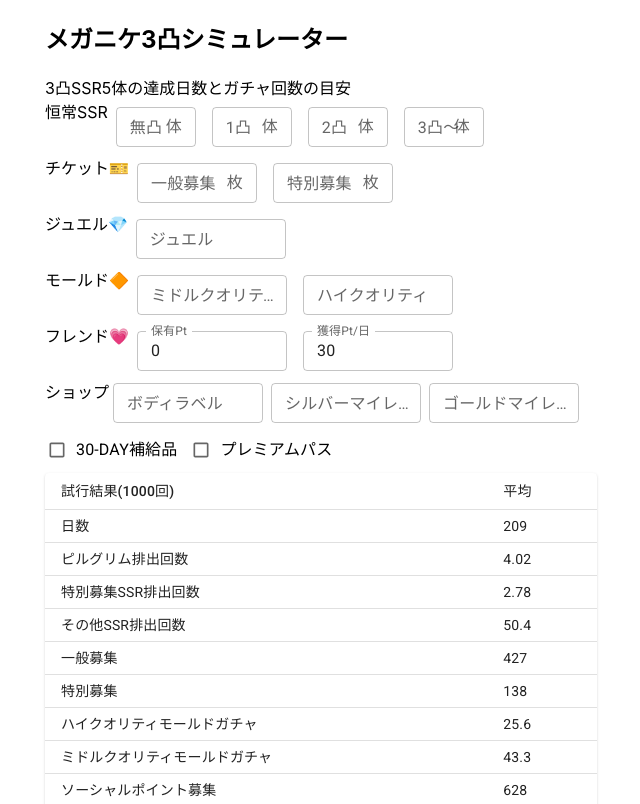
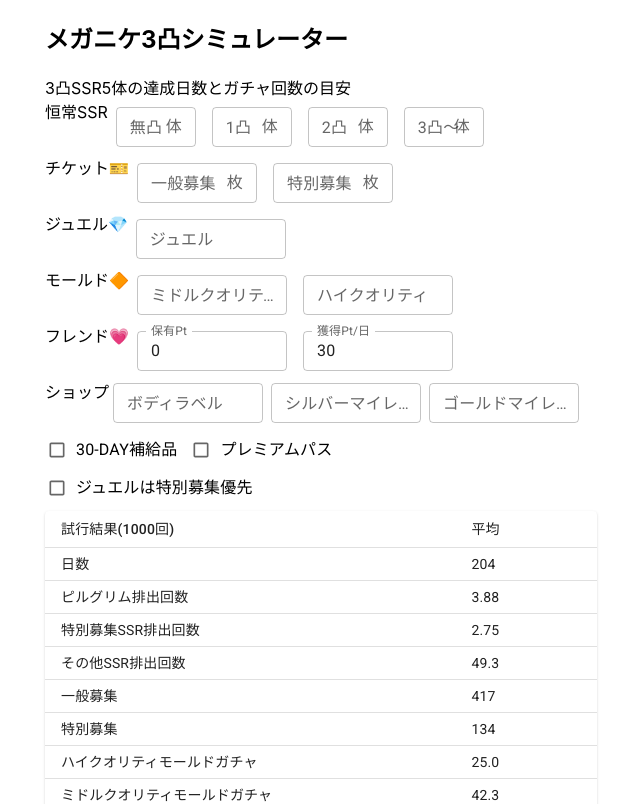
Before and after one commit to taroy5913/nikke-simulator, a React (Create React App) app: page / in a window 1280 px wide. Shown: the top 804 px of the page, without its empty margins (319-959 px from the left). Built offline with nearby package versions, Linux system fonts and the light colour scheme.

Commit message:
#5 select option wheter use gems for advanced nikke or not.

```diff
--- a/src/App.tsx
+++ b/src/App.tsx
@@ -9,8 +9,8 @@ const sortForWishlist = (nikkes: number[]):number[] => {
   return a.concat(b);
 }
 
-const satisfied = (cnt: number[]):boolean => {
-  return cnt.filter(x => x >= 4).length >= 5;
+const satisfied = (nikkes: number[], advancedNikkes: number[]):boolean => {
+  return (advancedNikkes.filter(x => x >= 4).length + nikkes.filter(x => x >= 4).length) >= 5;
 }
 const RewardConfig = {
   eventRewardGems: 300,
@@ -42,6 +42,7 @@ interface Props {
   advancedMileageShopPoints: number;
   useSubscription: boolean;
   usePremiumPass: boolean;
+  useGemsForAdvanced: boolean;
 }
 interface Sample {
   days: number;
@@ -110,6 +111,7 @@ const simulate = (props: Props): Sample => {
       nikkes.push(i);
     }
   }
+  let advancedNikkes: number[] = new Array(100).fill(0);
   let vouchers = props.vouchers;
   let advancedVouchers = props.advancedVouchers;
   let gems = props.gems;
@@ -172,23 +174,14 @@ const simulate = (props: Props): Sample => {
       res.eventRewardMiddleQualityMolds += RewardConfig.eventRewardMiddleQualityMolds;
     }
 
+    // ジュエルを募集チケットに変換
     while (gems >= 300) {
-      const p = Math.random();
-      if (p < 0.035) { // SSR(not pilgrim, 3.5%)
-        nikkes[Math.floor(Math.random() * 15)] += 1;
-        nikkes = sortForWishlist(nikkes);
-        res.numOtherwise += 1;
-      } else if (p < 0.005) { // SSR(pilgrim, 0.5%)
-        nikkes[15 + Math.floor(Math.random() * (nikkes.length - 15))] += 1;
-        res.numPilgrims += 1;
-      } else if (p < 0.43 + 0.04) { // SR(43%)
-        bodyLabelShopPoints += 200;
+      gems -= 300;
+      if (props.useGemsForAdvanced) {
+        advancedVouchers += 1;
       } else {
-        bodyLabelShopPoints += 150;
+        vouchers += 1;
       }
-      gems -= 300;
-      mileageShopPoints += 1;
-      res.vouchers += 1;
     }
 
     // 一般募集
@@ -213,8 +206,18 @@ const simulate = (props: Props): Sample => {
 
     // 特別募集
     while (advancedVouchers > 0) {
+      if (advancedNikkes[Math.floor(t / 15)] >= 4) {
+        // 2週間ごとに特別募集が更新される想定
+        break;
+      }
       const p = Math.random();
       if (p < 0.02) { // Advanced SSR
+        for (let i = 0; i < advancedNikkes.length; ++i) {
+          if (advancedNikkes[i] < 4) {
+            advancedNikkes[i] += 1;
+            break;
+          }
+        }
         res.numAdvanced += 1;
       } else if (p < 0.02 + 0.02) { // normal SSR
         nikkes[Math.floor(Math.random() * nikkes.length)] += 1;
@@ -288,8 +291,18 @@ const simulate = (props: Props): Sample => {
       nikkes = sortForWishlist(nikkes);
       res.spareBodies += 1;
     }
+    while (advancedMileageShopPoints >= 200) {
+      advancedMileageShopPoints -= 200;
+      for (let i = 0; i < advancedNikkes.length; ++i) {
+        if (advancedNikkes[i] < 4) {
+          advancedNikkes[i] += 1;
+          break;
+        }
+      }
+      res.advancedSpareBodies += 1;
+    }
 
-    if (satisfied(nikkes)) {
+    if (satisfied(nikkes, advancedNikkes)) {
       res.days = t + 1;
       break;
     }
@@ -358,7 +371,8 @@ export enum LocalStorageKeys {
   MILEAGE_SHOP_POINTS = "MILEAGE_SHOP_POINTS",
   ADVANCED_MILEAGE_SHOP_POINTS = "ADVANCED_MILEAGE_SHOP_POINTS",
   USE_SUBSCRIPTION = "USE_SUBSCRIPTION",
-  USE_PREMIUM_PASS = "USE_PREMIUM_PASS"
+  USE_PREMIUM_PASS = "USE_PREMIUM_PASS",
+  USE_GEM_FOR_ADVANCED = "USE_GEM_FOR_ADVANCED",
 };
 
 const App = () => {
@@ -379,6 +393,7 @@ const App = () => {
 
   const [useSubscription, setUseSubscription] = React.useState<boolean>(false);
   const [usePremiumPass, setUsePremiumPass] = React.useState<boolean>(false);
+  const [useGemsForAdvanced, setUseGemsForAdvanced] = React.useState<boolean>(false);
 
   const totalSSRUnits = 38; // 6体がピルグリム(2022.12.08にヘルム、ラプラスが恒常に追加)
 
@@ -400,6 +415,7 @@ const App = () => {
     setAdvancedMileageShopPoints(localStorage.getItem(LocalStorageKeys.ADVANCED_MILEAGE_SHOP_POINTS) || "");
     setUseSubscription(localStorage.getItem(LocalStorageKeys.USE_SUBSCRIPTION) === "checked");
     setUsePremiumPass(localStorage.getItem(LocalStorageKeys.USE_PREMIUM_PASS) === "checked");
+    setUseGemsForAdvanced(localStorage.getItem(LocalStorageKeys.USE_GEM_FOR_ADVANCED) === "checked");
   }, []);
 
   React.useEffect(() => {
@@ -450,6 +466,9 @@ const App = () => {
   React.useEffect(() => {
     localStorage.setItem(LocalStorageKeys.USE_PREMIUM_PASS, usePremiumPass ? "checked" : "");
   }, [usePremiumPass]);
+  React.useEffect(() => {
+    localStorage.setItem(LocalStorageKeys.USE_GEM_FOR_ADVANCED, useGemsForAdvanced ? "checked" : "");
+  }, [useGemsForAdvanced]);
 
   const result = predict({
     duplicates: [
@@ -470,7 +489,8 @@ const App = () => {
     mileageShopPoints: Int(mileageShopPoints),
     advancedMileageShopPoints: Int(advancedMileageShopPoints),
     useSubscription,
-    usePremiumPass
+    usePremiumPass,
+    useGemsForAdvanced
   });
   return (
     <Container maxWidth="sm">
@@ -548,6 +568,11 @@ const App = () => {
                   setUsePremiumPass(e.target.checked);
                 }} />} label="プレミアムパス" />
               </FormGroup>
+              <FormGroup row>
+                <FormControlLabel control={<Checkbox size="small" checked={useGemsForAdvanced} onChange={e => {
+                  setUseGemsForAdvanced(e.target.checked);
+                }} />} label="ジュエルは特別募集優先" />
+              </FormGroup>
             </FormControl>
           </Box>
         </div>
@@ -600,8 +625,12 @@ const App = () => {
               <TableCell>{result.avg.friendVouchers.toPrecision(3)}</TableCell>
             </TableRow>
             <TableRow>
-              <TableCell>スペアボディ</TableCell>
+              <TableCell>恒常スペアボディ交換</TableCell>
               <TableCell>{result.avg.spareBodies.toPrecision(3)}</TableCell>
+            </TableRow>
+            <TableRow>
+              <TableCell>特別スペアボディ交換</TableCell>
+              <TableCell>{result.avg.advancedSpareBodies.toPrecision(3)}</TableCell>
             </TableRow>
           </TableBody>
         </Table>
```
